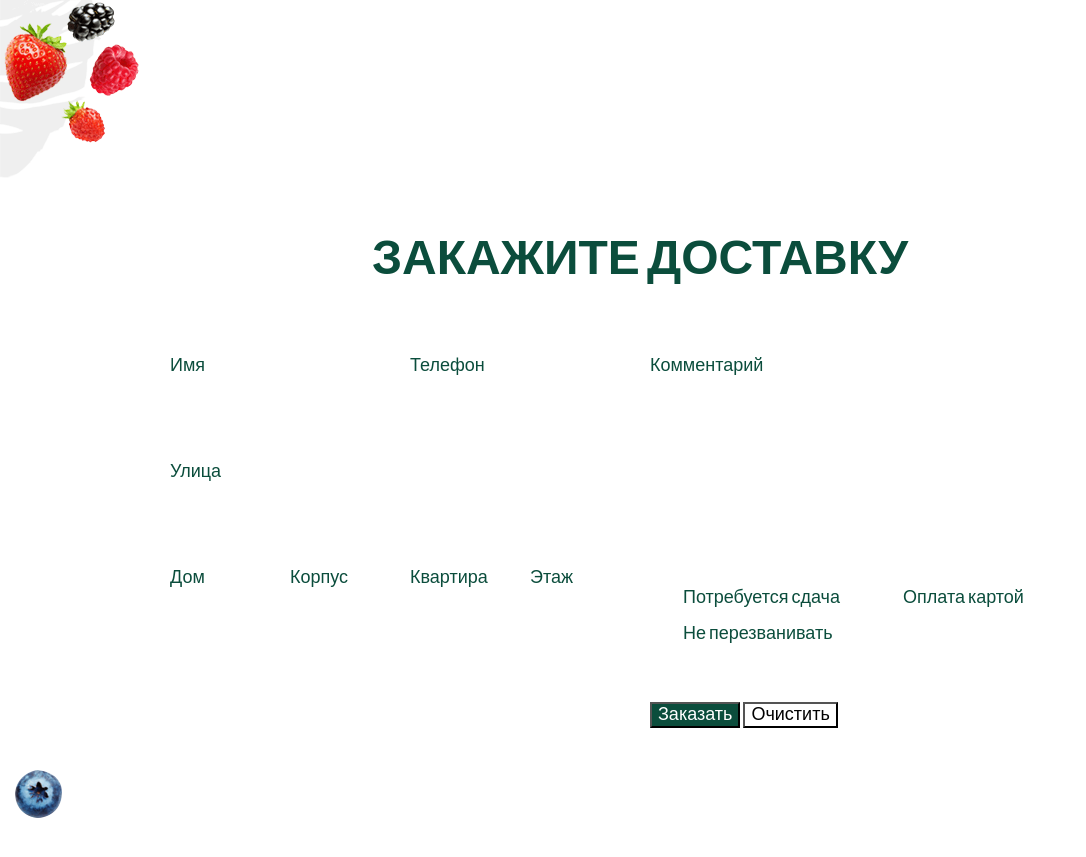
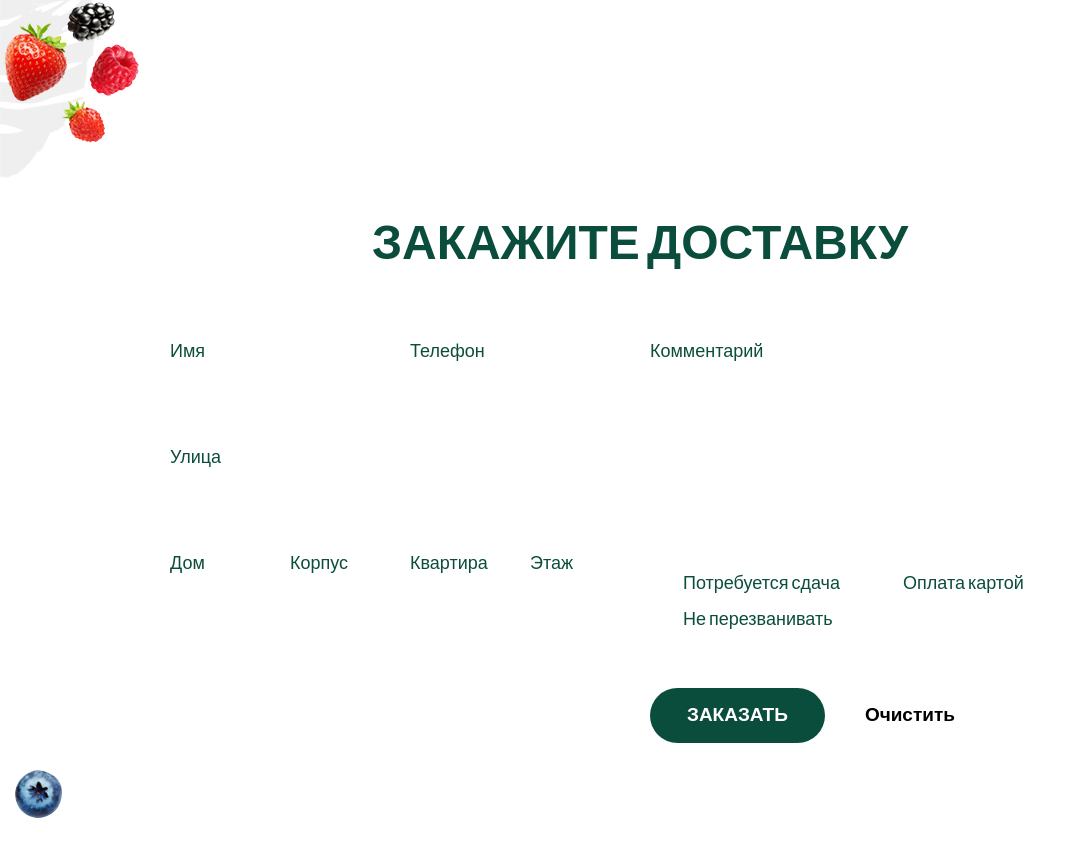
Before and after one commit to Ver0-nika/CHOCCO-project, a plain HTML site: page index.html in a window 1280 px wide. Shown: the part 2323-3180 px from the top of the page, without its empty margins (0-1086 px from the left). Drawn offline with nearby package versions, Linux system fonts and the light colour scheme; files whose address does not match are found by name.

Commit message:
исправлено отображение кнопок

```diff
--- a/index.html
+++ b/index.html
@@ -223,8 +223,8 @@
                                 </label>
                             </div>
                             <div class="form__btns">
-                                <button type="submit" value="" class="btn--theme--green">Заказать</button>
-                                <button type="reset" value="" class="btn--theme--transparent">Очистить</button>
+                                <button type="submit" value="" class="btn btn--theme--green">Заказать</button>
+                                <button type="reset" value="" class="btn btn--theme--transparent">Очистить</button>
                             </div>
                         </div>
                     </form>
```
Also changed, not shown: 1 other file.
